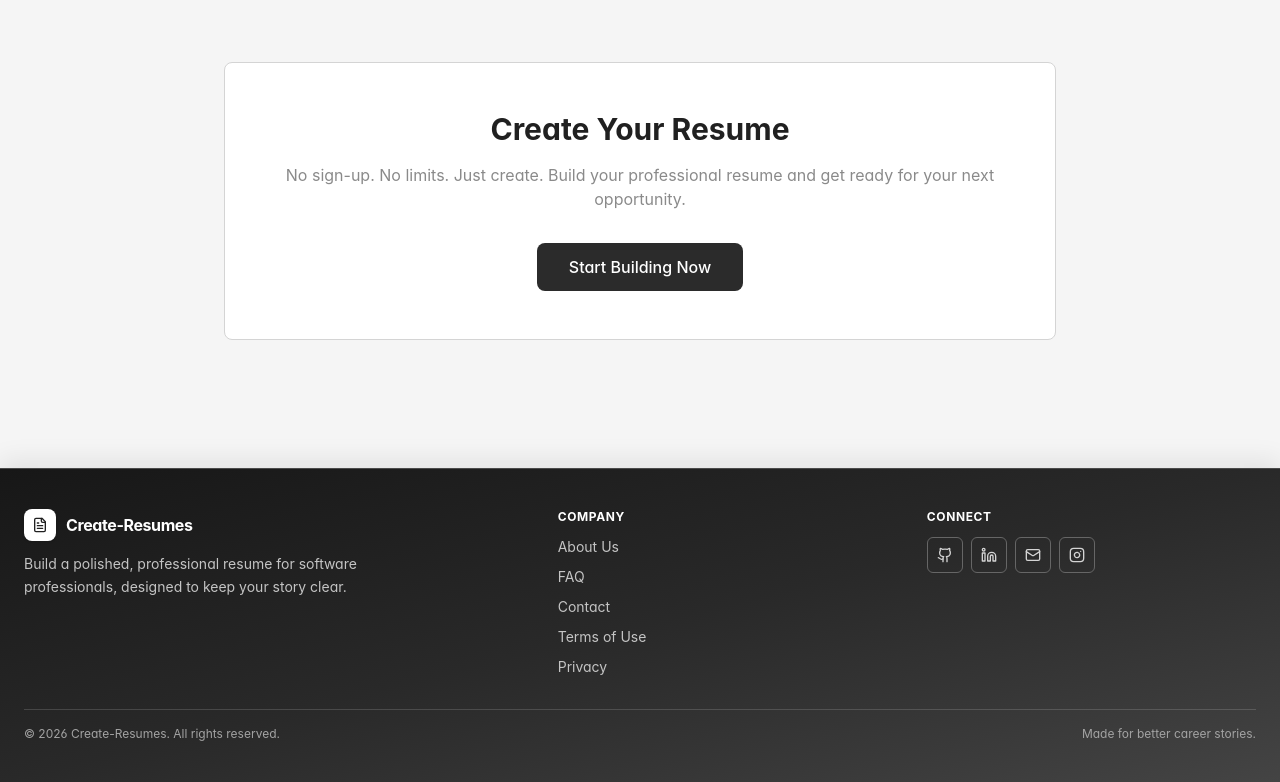
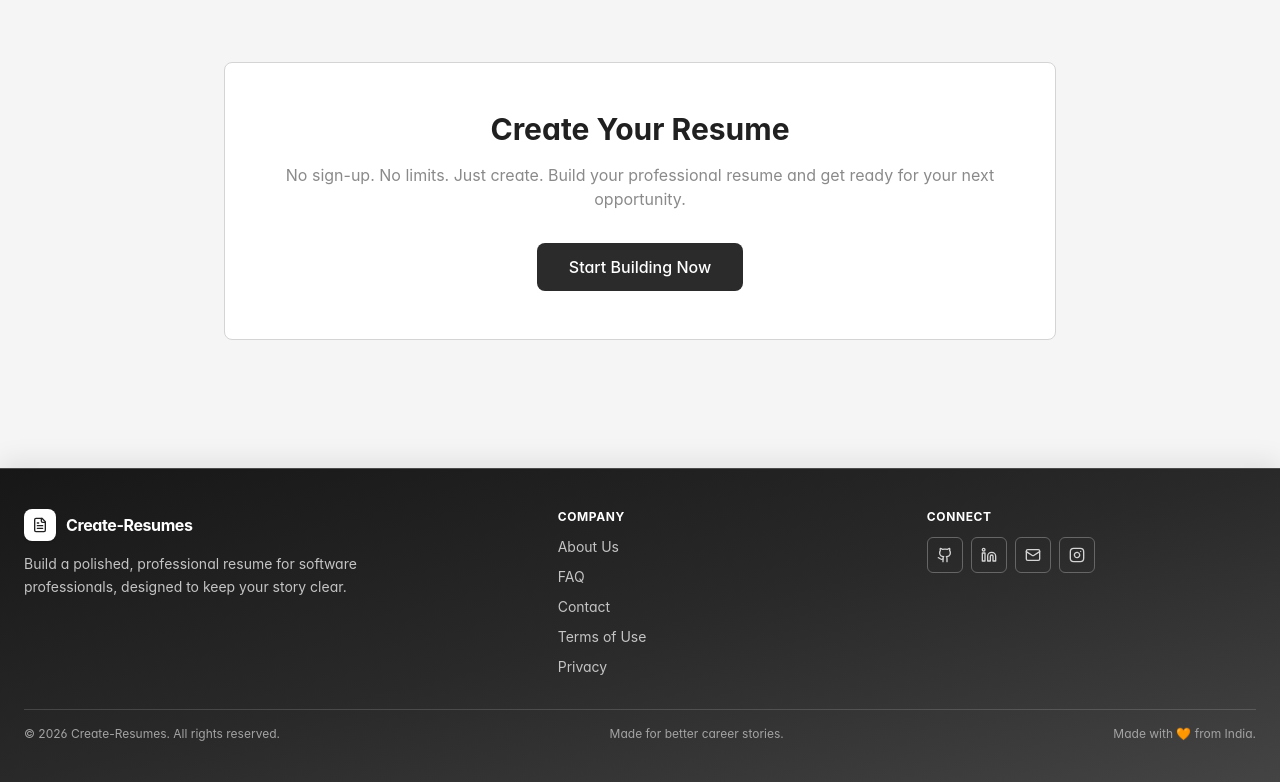
Before and after one commit to Gitanuj993/create-resume-ui, a React (Vite) app: page /about in a window 1280 px wide. Shown: the part 2831-3613 px from the top of the page. Built offline with nearby package versions, Linux system fonts and the light colour scheme.

Commit message:
Add 'Made with 🧡 from India' to footer

```diff
--- a/src/components/Footer.tsx
+++ b/src/components/Footer.tsx
@@ -79,6 +79,7 @@ export const Footer: React.FC = () => {
         <div className="mt-8 flex flex-col gap-2 border-t border-white/15 pt-4 text-xs text-[#A3A3A3] sm:flex-row sm:items-center sm:justify-between">
           <p>© {new Date().getFullYear()} Create-Resumes. All rights reserved.</p>
           <p>Made for better career stories.</p>
+          <p> Made with 🧡 from India.</p>
         </div>
       </div>
     </footer>
```
